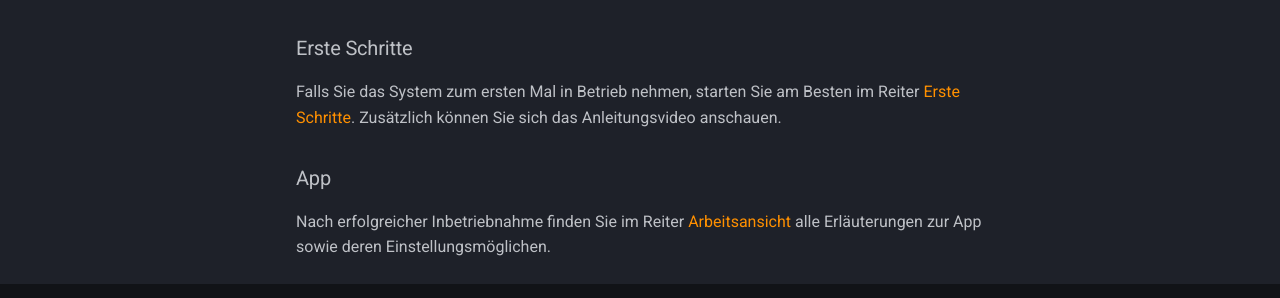
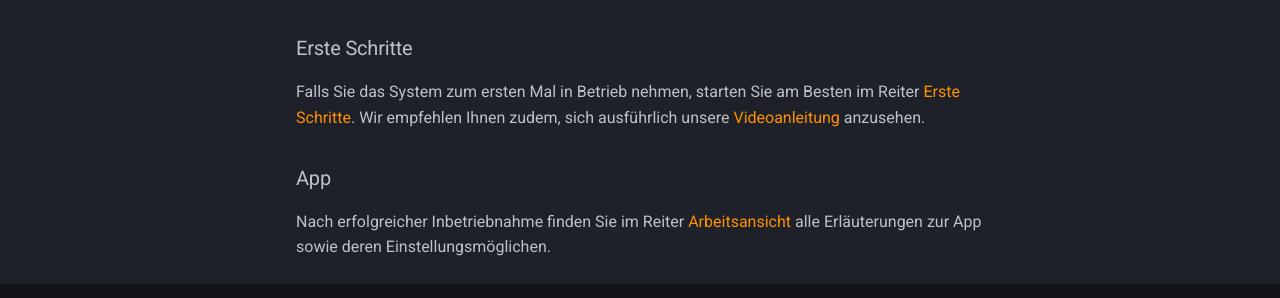
Before and after one commit to tobias-sizmann/mkdocs-excavpilot, an MkDocs documentation site: the page built from docs/index.md, in a window 1280 px wide and 1199 px high. Shown: the part 871-1169 px from the top of the window. Built offline with MkDocs 1.6.1 and Material for MkDocs 9.7.7, drawn with Linux system fonts in a browser that asks for light colours.

Commit message:
added link to youtube instruction video

```diff
--- a/docs/index.md
+++ b/docs/index.md
@@ -21,7 +21,7 @@ In der [Geräteübersicht](https://docs.excav.de/uebersicht/) wird die gesamte H
 
 ### Erste Schritte
 
-Falls Sie das System zum ersten Mal in Betrieb nehmen, starten Sie am Besten im Reiter [Erste Schritte](https://docs.excav.de/erste_schritte/aufbauen/). Zusätzlich können Sie sich das Anleitungsvideo anschauen.
+Falls Sie das System zum ersten Mal in Betrieb nehmen, starten Sie am Besten im Reiter [Erste Schritte](https://docs.excav.de/erste_schritte/aufbauen/). Wir empfehlen Ihnen zudem, sich ausführlich unsere [Videoanleitung](https://www.youtube.com/watch?v=dZmhDPmHHl0){:target="_blank"} anzusehen.
 
 ### App
 
```
Also changed, not shown: docs/erste_schritte/aufbauen.md (+1 -1 lines).
